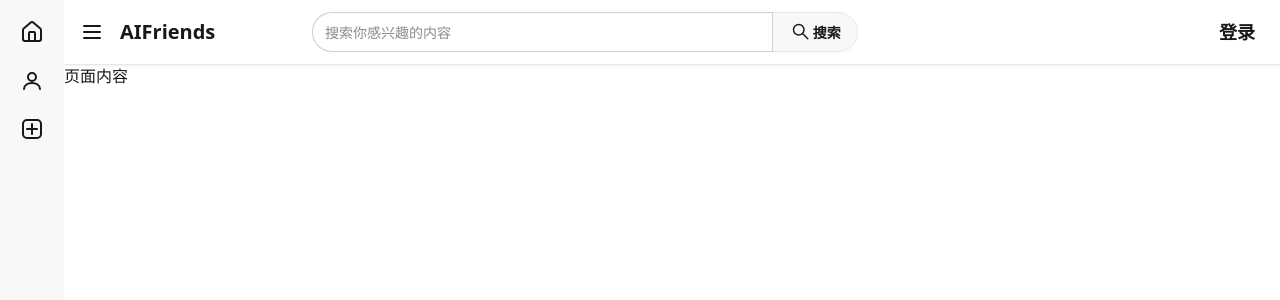
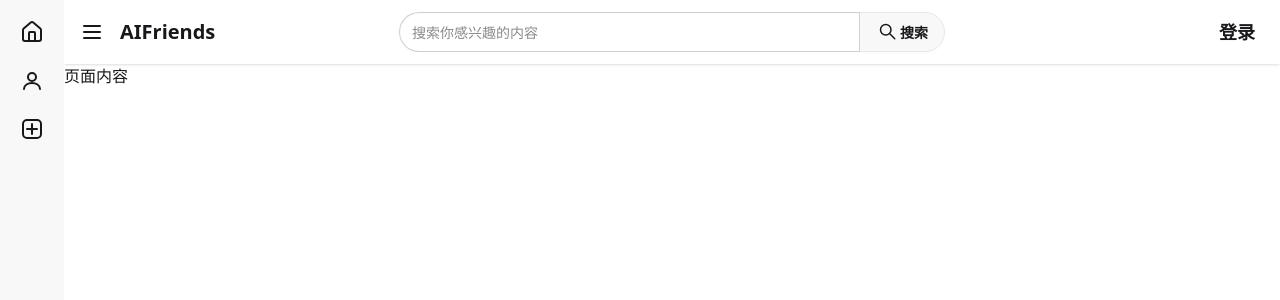
Before and after one commit to Annekyl/AI_friends, a Vue app in the folder frontend/: page / in a window 1280 px wide. Shown: the top 300 px of the page. Built offline with nearby package versions, Linux system fonts and the light colour scheme.

Commit message:
修复bug，搜索栏在界面变化后没有居中

```diff
--- a/frontend/package.json
+++ b/frontend/package.json
@@ -14,13 +14,13 @@
   "dependencies": {
     "@tailwindcss/vite": "^4.1.18",
     "pinia": "^3.0.4",
-    "tailwindcss": "^4.1.18",
     "vue": "^3.5.26",
     "vue-router": "^4.6.4"
   },
   "devDependencies": {
     "@vitejs/plugin-vue": "^6.0.3",
     "daisyui": "^5.5.14",
+    "tailwindcss": "^4.1.18",
     "vite": "^7.3.0",
     "vite-plugin-vue-devtools": "^8.0.5"
   }
--- a/frontend/src/components/navbar/NavBar.vue
+++ b/frontend/src/components/navbar/NavBar.vue
@@ -18,8 +18,9 @@
           </label>
           <div class="px-2 font-bold text-xl">AIFriends</div>
         </div>
-        <div class="navbar-center w-4/5 max-w-180">
-          <div class="join w-4/5">
+        <!-- 水平居中justify-center，竖直居中，items-center -->
+        <div class="navbar-center w-4/5 max-w-180 flex justify-center">
+          <div class="join w-4/5 flex justify-center">
             <input class="input join-item rounded-l-full w-4/5" placeholder="搜索你感兴趣的内容" />
             <button class="btn join-item rounded-r-full gap-0">
               <SearchIcon />
```
Also changed, not shown: 2 other files (tests, documents, lock files or other folders).
